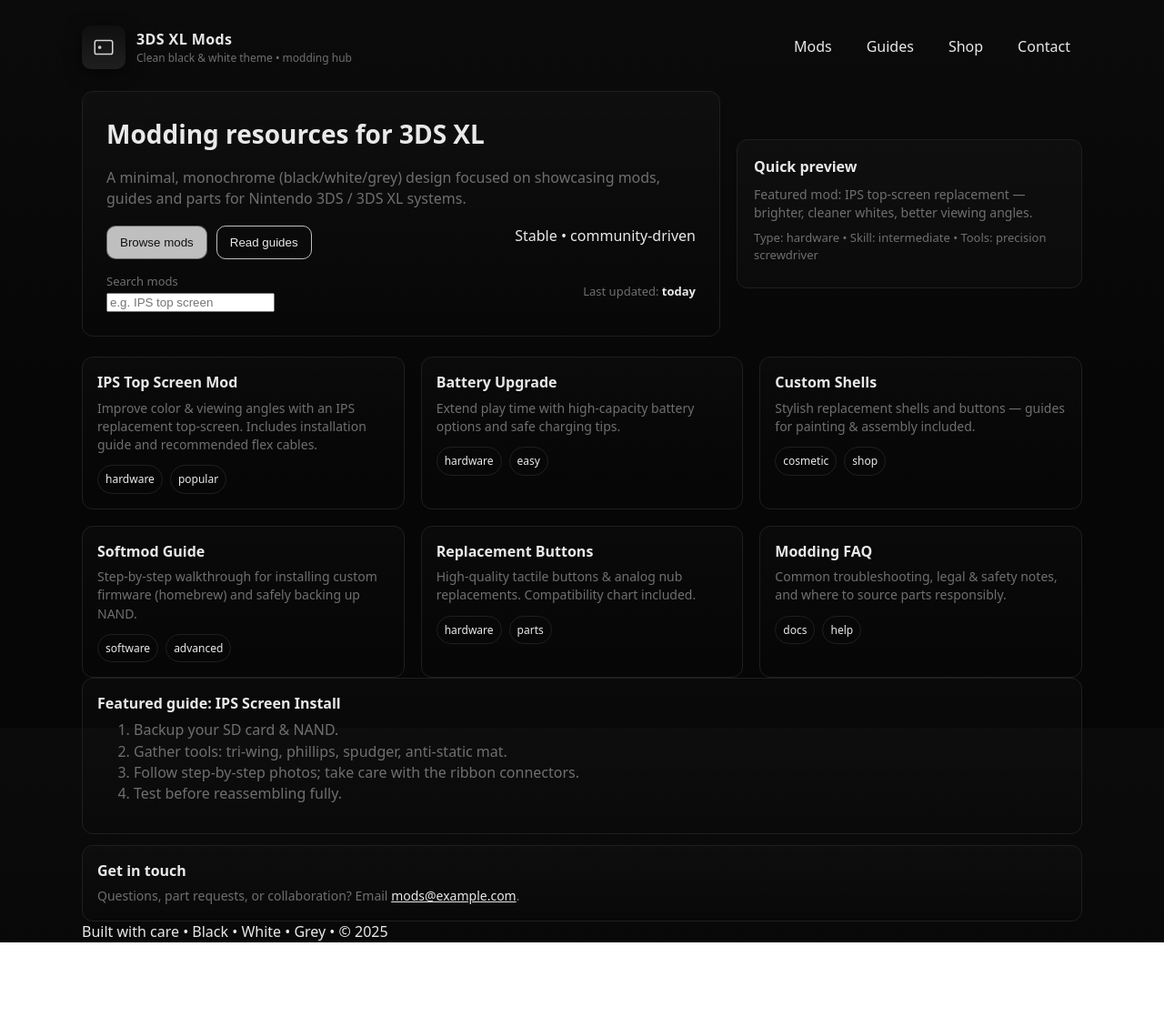
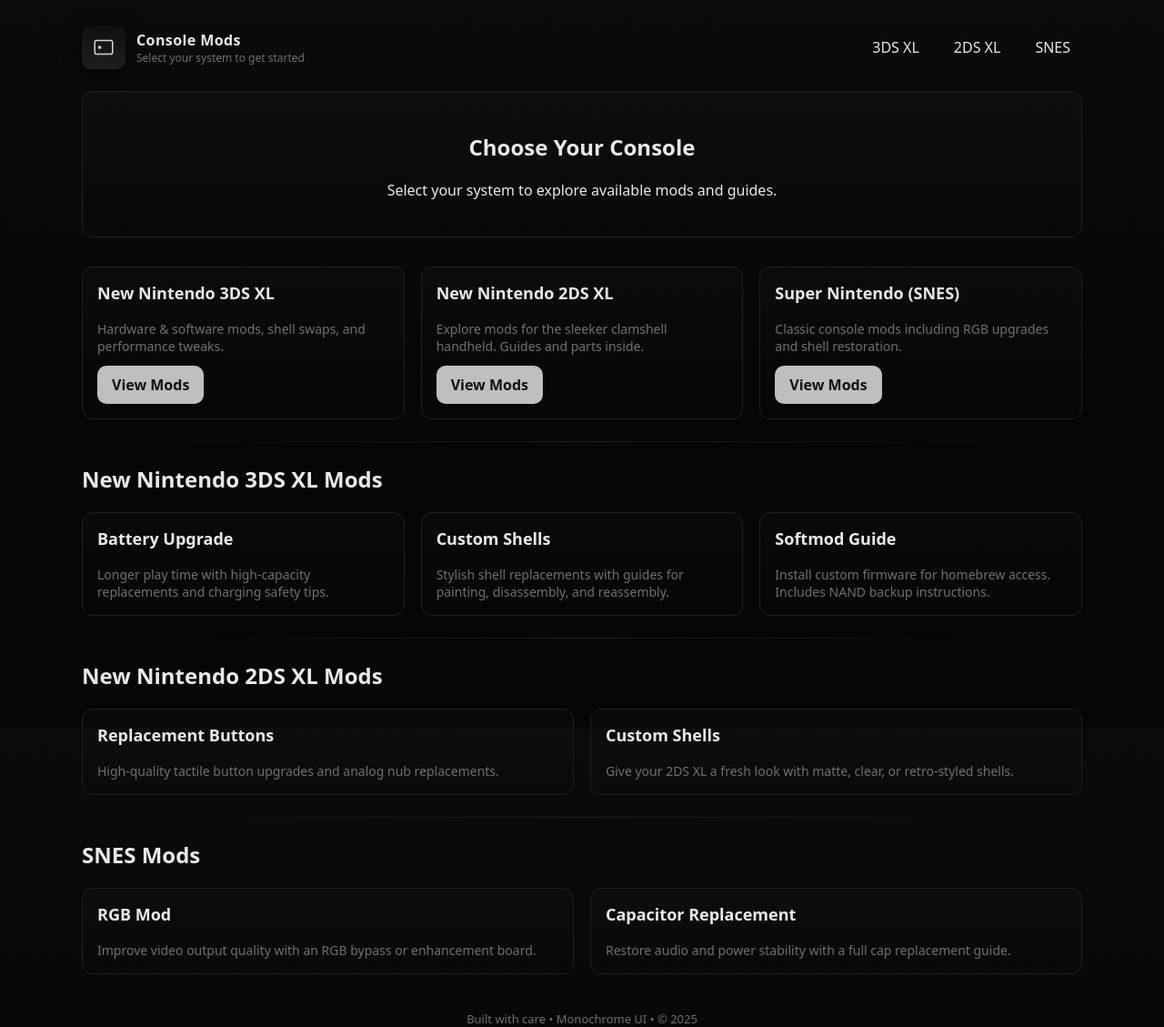
Before and after one commit to BillyFart/Website, a plain HTML site: page index.html in a window 1280 px wide. Shown: the whole page at 91% size. Before the commit the page ends 1036 px from the top, so only its background shows below. Drawn offline with Linux system fonts and the light colour scheme.

Commit message:
Update index.html

```diff
--- a/index.html
+++ b/index.html
@@ -3,110 +3,155 @@
 <head>
   <meta charset="utf-8" />
   <meta name="viewport" content="width=device-width,initial-scale=1" />
-  <title>3DS XL Mods — Monochrome Theme</title>
-  <meta name="description" content="Clean black, white & grey theme for a 3DS XL modding site." />
-
+  <title>Console Mods — Monochrome Theme</title>
+  <meta name="description" content="Choose your console to explore mods for the New Nintendo 3DS XL, 2DS XL, and SNES." />
+  <meta name="theme-color" content="#0b0b0b" />
   <style>
-    /* Theme variables (black / white / grey) */
-    :root{
+    :root {
       --bg: #0b0b0b;
       --paper: #0f0f0f;
       --muted: #6f6f6f;
       --line: #1f1f1f;
       --text: #e9e9e9;
-      --accent: #bfbfbf; /* subtle lighter grey for highlights */
+      --accent: #bfbfbf;
       --glass: rgba(255,255,255,0.03);
       --radius: 12px;
       --max-width: 1100px;
       --gap: 18px;
       font-family: system-ui, -apple-system, "Segoe UI", Roboto, "Helvetica Neue", Arial;
-      -webkit-font-smoothing:antialiased;
-      -moz-osx-font-smoothing:grayscale;
+      scroll-behavior: smooth;
     }
 
-    /* Reset + base */
-    *{box-sizing:border-box}
-    html,body{height:100%}
-    body{
-      margin:0;
-      background:linear-gradient(180deg,var(--bg), #060606 60%);
-      color:var(--text);
-      line-height:1.45;
-      padding:28px 18px;
-      display:flex;
-      justify-content:center;
-      font-size:16px;
+    * { box-sizing: border-box; }
+    html, body { height: 100%; margin: 0; }
+    body {
+      background: linear-gradient(180deg, var(--bg), #060606 60%);
+      color: var(--text);
+      padding: 28px 18px;
+      display: flex;
+      justify-content: center;
     }
 
-    .wrap{
-      width:100%;
-      max-width:var(--max-width);
+    .wrap {
+      width: 100%;
+      max-width: var(--max-width);
     }
 
-    header{
-      display:flex;
-      gap:16px;
-      align-items:center;
-      justify-content:space-between;
-      margin-bottom:24px;
+    header {
+      display: flex;
+      justify-content: space-between;
+      align-items: center;
+      margin-bottom: 24px;
+      gap: 16px;
     }
 
-    .brand{display:flex;gap:12px;align-items:center}
-    .logo{
-      width:48px;height:48px;border-radius:10px;display:grid;place-items:center;background:linear-gradient(180deg,var(--paper),var(--line));box-shadow:0 4px 18px rgba(0,0,0,0.6);
+    .brand {
+      display: flex;
+      align-items: center;
+      gap: 12px;
     }
-    .logo svg{width:26px;height:26px;opacity:.9}
-    .site-title{font-weight:700;letter-spacing:0.4px}
-    .site-sub{font-size:12px;color:var(--muted)}
 
-    nav{display:flex;gap:12px;align-items:center}
-    .nav-link{padding:8px 12px;border-radius:10px;text-decoration:none;color:var(--text);background:transparent;border:1px solid transparent}
-    .nav-link:hover{border-color:var(--line);background:var(--glass)}
+    .logo {
+      width: 48px;
+      height: 48px;
+      border-radius: 10px;
+      display: grid;
+      place-items: center;
+      background: linear-gradient(180deg, var(--paper), var(--line));
+      box-shadow: 0 4px 18px rgba(0, 0, 0, 0.6);
+    }
 
-    /* Hero */
-    .hero{
-      display:grid;grid-template-columns:1fr 380px;gap:var(--gap);align-items:center;margin-bottom:22px;
+    .logo svg {
+      width: 26px;
+      height: 26px;
+      opacity: 0.9;
     }
-    .hero-card{
-      background:linear-gradient(180deg, rgba(255,255,255,0.02), transparent);
-      padding:26px;border-radius:var(--radius);border:1px solid var(--line);
+
+    .site-title { font-weight: 700; letter-spacing: 0.4px; }
+    .site-sub { font-size: 12px; color: var(--muted); }
+
+    nav {
+      display: flex;
+      gap: 12px;
+      align-items: center;
     }
-    .hero h1{margin:0 0 8px 0;font-size:28px}
-    .lead{color:var(--muted);margin-bottom:18px}
-    .cta-row{display:flex;gap:10px}
-    .btn{padding:10px 14px;border-radius:10px;background:transparent;border:1px solid var(--accent);color:var(--text);cursor:pointer}
-    .btn.primary{background:var(--accent);color:#111;border:1px solid rgba(0,0,0,0.45)}
 
-    /* Sidebar preview */
-    .preview{padding:18px;border-radius:12px;border:1px solid var(--line);background:linear-gradient(180deg,var(--paper),#0b0b0b)}
-    .preview p{margin:8px 0;color:var(--muted);font-size:14px}
+    .nav-link {
+      padding: 8px 12px;
+      border-radius: 10px;
+      text-decoration: none;
+      color: var(--text);
+      background: transparent;
+      border: 1px solid transparent;
+    }
 
-    /* Grid */
-    .grid{display:grid;grid-template-columns:repeat(3,1fr);gap:var(--gap)}
-    @media (max-width:980px){.hero{grid-template-columns:1fr} .grid{grid-template-columns:repeat(2,1fr)}}
-    @media (max-width:600px){.grid{grid-template-columns:1fr}}
+    .nav-link:hover {
+      border-color: var(--line);
+      background: var(--glass);
+    }
 
-    .card{background:linear-gradient(180deg, rgba(255,255,255,0.015), transparent);padding:16px;border-radius:12px;border:1px solid var(--line)}
-    .card h3{margin:0 0 6px 0;font-size:16px}
-    .card p{margin:0;color:var(--muted);font-size:14px}
+    .grid {
+      display: grid;
+      grid-template-columns: repeat(auto-fit, minmax(280px, 1fr));
+      gap: var(--gap);
+    }
 
-    .meta{margin-top:12px;display:flex;gap:8px;align-items:center}
-    .tag{font-size:12px;padding:6px 8px;border-radius:999px;border:1px solid var(--line);color:var(--muted}
+    .card {
+      background: linear-gradient(180deg, rgba(255,255,255,0.015), transparent);
+      padding: 16px;
+      border-radius: var(--radius);
+      border: 1px solid var(--line);
+    }
 
-    footer{margin-top:26px;color:var(--muted);font-size:13px;text-align:center}
+    .card h3 {
+      margin-top: 0;
+      font-size: 18px;
+    }
 
-    /* subtle divider */
-    .divider{height:1px;background:linear-gradient(90deg,transparent,var(--line),transparent);margin:18px 0;border-radius:2px}
+    .card p {
+      margin: 0;
+      color: var(--muted);
+      font-size: 14px;
+    }
 
-    /* search */
-    .search{display:flex;gap:8px}
-    .search input{background:transparent;border:1px solid var(--line);padding:10px 12px;border-radius:10px;color:var(--text);outline:none}
+    .hero-card {
+      margin-bottom: 32px;
+      padding: 24px;
+      border-radius: var(--radius);
+      border: 1px solid var(--line);
+      background: linear-gradient(180deg, rgba(255,255,255,0.02), transparent);
+      text-align: center;
+    }
 
-    /* small utilities */
-    .kbd{padding:6px 8px;border-radius:6px;border:1px solid var(--line);font-size:13px;color:var(--muted)}
+    .btn {
+      padding: 10px 16px;
+      background: var(--accent);
+      color: #111;
+      border: none;
+      border-radius: 10px;
+      font-weight: bold;
+      text-decoration: none;
+      display: inline-block;
+      margin-top: 12px;
+    }
 
-    /* accessibility */
-    a:focus{outline:3px solid rgba(255,255,255,0.06);outline-offset:3px}
+    .btn:hover {
+      background: #d0d0d0;
+    }
+
+    .divider {
+      height: 1px;
+      background: linear-gradient(90deg, transparent, var(--line), transparent);
+      margin: 24px 0;
+      border-radius: 2px;
+    }
+
+    footer {
+      margin-top: 40px;
+      text-align: center;
+      color: var(--muted);
+      font-size: 13px;
+    }
   </style>
 </head>
 <body>
@@ -114,129 +159,110 @@
     <header>
       <div class="brand">
         <div class="logo" aria-hidden="true">
-          <!-- minimal handheld icon -->
-          <svg viewBox="0 0 24 24" fill="none" stroke="currentColor" stroke-width="1.4" stroke-linecap="round" stroke-linejoin="round"><rect x="3" y="5" width="18" height="14" rx="2" ry="2"></rect><circle cx="8" cy="12" r="1"></circle></svg>
+          <svg viewBox="0 0 24 24" fill="none" stroke="currentColor" stroke-width="1.4" stroke-linecap="round" stroke-linejoin="round">
+            <rect x="3" y="5" width="18" height="14" rx="2" ry="2"></rect>
+            <circle cx="8" cy="12" r="1"></circle>
+          </svg>
         </div>
         <div>
-          <div class="site-title">3DS XL Mods</div>
-          <div class="site-sub">Clean black & white theme • modding hub</div>
+          <div class="site-title">Console Mods</div>
+          <div class="site-sub">Select your system to get started</div>
         </div>
       </div>
-
       <nav>
-        <a class="nav-link" href="#mods">Mods</a>
-        <a class="nav-link" href="#guides">Guides</a>
-        <a class="nav-link" href="#shop">Shop</a>
-        <a class="nav-link" href="#contact">Contact</a>
+        <a class="nav-link" href="#3dsxl">3DS XL</a>
+        <a class="nav-link" href="#2dsxl">2DS XL</a>
+        <a class="nav-link" href="#snes">SNES</a>
       </nav>
     </header>
 
-    <section class="hero">
-      <div class="hero-card">
-        <h1>Modding resources for 3DS XL</h1>
-        <p class="lead">A minimal, monochrome (black/white/grey) design focused on showcasing mods, guides and parts for Nintendo 3DS / 3DS XL systems.</p>
-        <div class="cta-row">
-          <button class="btn primary">Browse mods</button>
-          <button class="btn">Read guides</button>
-          <div style="flex:1"></div>
-          <div class="kbd">Stable • community-driven</div>
+    <section class="hero-card">
+      <h1>Choose Your Console</h1>
+      <p class="lead">Select your system to explore available mods and guides.</p>
+    </section>
+
+    <section class="grid">
+      <div class="card">
+        <h3>New Nintendo 3DS XL</h3>
+        <p>Hardware & software mods, shell swaps, and performance tweaks.</p>
+        <a href="#3dsxl" class="btn">View Mods</a>
+      </div>
+
+      <div class="card">
+        <h3>New Nintendo 2DS XL</h3>
+        <p>Explore mods for the sleeker clamshell handheld. Guides and parts inside.</p>
+        <a href="#2dsxl" class="btn">View Mods</a>
+      </div>
+
+      <div class="card">
+        <h3>Super Nintendo (SNES)</h3>
+        <p>Classic console mods including RGB upgrades and shell restoration.</p>
+        <a href="#snes" class="btn">View Mods</a>
+      </div>
+    </section>
+
+    <div class="divider"></div>
+
+    <!-- 3DS XL Section -->
+    <section id="3dsxl">
+      <h2>New Nintendo 3DS XL Mods</h2>
+      <div class="grid">
+        <div class="card">
+          <h3>Battery Upgrade</h3>
+          <p>Longer play time with high-capacity replacements and charging safety tips.</p>
         </div>
-
-        <div class="divider"></div>
-
-        <div style="display:flex;gap:12px;margin-top:12px;align-items:center">
-          <div style="flex:1">
-            <label for="q" style="font-size:13px;color:var(--muted)">Search mods</label>
-            <div class="search"><input id="q" placeholder="e.g. IPS top screen" aria-label="Search mods"></div>
-          </div>
-          <div style="width:180px;text-align:right;color:var(--muted);font-size:13px">Last updated: <strong style="color:var(--text)">today</strong></div>
+        <div class="card">
+          <h3>Custom Shells</h3>
+          <p>Stylish shell replacements with guides for painting, disassembly, and reassembly.</p>
+        </div>
+        <div class="card">
+          <h3>Softmod Guide</h3>
+          <p>Install custom firmware for homebrew access. Includes NAND backup instructions.</p>
         </div>
       </div>
-
-      <aside class="preview">
-        <strong style="display:block;margin-bottom:8px">Quick preview</strong>
-        <p>Featured mod: IPS top-screen replacement — brighter, cleaner whites, better viewing angles.</p>
-        <p style="font-size:13px;color:var(--muted)">Type: hardware • Skill: intermediate • Tools: precision screwdriver</p>
-      </aside>
     </section>
 
-    <main>
-      <section id="mods" class="grid">
-        <article class="card">
-          <h3>IPS Top Screen Mod</h3>
-          <p>Improve color & viewing angles with an IPS replacement top-screen. Includes installation guide and recommended flex cables.</p>
-          <div class="meta"><span class="tag">hardware</span><span class="tag">popular</span></div>
-        </article>
+    <div class="divider"></div>
 
-        <article class="card">
-          <h3>Battery Upgrade</h3>
-          <p>Extend play time with high-capacity battery options and safe charging tips.</p>
-          <div class="meta"><span class="tag">hardware</span><span class="tag">easy</span></div>
-        </article>
+    <!-- 2DS XL Section -->
+    <section id="2dsxl">
+      <h2>New Nintendo 2DS XL Mods</h2>
+      <div class="grid">
+        <div class="card">
+          <h3>Replacement Buttons</h3>
+          <p>High-quality tactile button upgrades and analog nub replacements.</p>
+        </div>
+        <div class="card">
+          <h3>Custom Shells</h3>
+          <p>Give your 2DS XL a fresh look with matte, clear, or retro-styled shells.</p>
+        </div>
+      </div>
+    </section>
 
-        <article class="card">
-          <h3>Custom Shells</h3>
-          <p>Stylish replacement shells and buttons — guides for painting & assembly included.</p>
-          <div class="meta"><span class="tag">cosmetic</span><span class="tag">shop</span></div>
-        </article>
+    <div class="divider"></div>
 
-        <article class="card">
-          <h3>Softmod Guide</h3>
-          <p>Step-by-step walkthrough for installing custom firmware (homebrew) and safely backing up NAND.</p>
-          <div class="meta"><span class="tag">software</span><span class="tag">advanced</span></div>
-        </article>
-
-        <article class="card">
-          <h3>Replacement Buttons</h3>
-          <p>High-quality tactile buttons & analog nub replacements. Compatibility chart included.</p>
-          <div class="meta"><span class="tag">hardware</span><span class="tag">parts</span></div>
-        </article>
-
-        <article class="card">
-          <h3>Modding FAQ</h3>
-          <p>Common troubleshooting, legal & safety notes, and where to source parts responsibly.</p>
-          <div class="meta"><span class="tag">docs</span><span class="tag">help</span></div>
-        </article>
-      </section>
-
-      <div class="divider"></div>
-
-      <section id="guides">
-        <div class="card" style="margin-bottom:12px">
-          <h3 style="margin-bottom:6px">Featured guide: IPS Screen Install</h3>
-          <ol style="color:var(--muted);margin-top:6px">
-            <li>Backup your SD card & NAND.</li>
-            <li>Gather tools: tri-wing, phillips, spudger, anti-static mat.</li>
-            <li>Follow step-by-step photos; take care with the ribbon connectors.</li>
-            <li>Test before reassembling fully.</li>
-          </ol>
+    <!-- SNES Section -->
+    <section id="snes">
+      <h2>SNES Mods</h2>
+      <div class="grid">
+        <div class="card">
+          <h3>RGB Mod</h3>
+          <p>Improve video output quality with an RGB bypass or enhancement board.</p>
         </div>
-      </section>
-
-      <div class="divider"></div>
-
-      <section id="contact" class="card">
-        <h3>Get in touch</h3>
-        <p style="color:var(--muted)">Questions, part requests, or collaboration? Email <a href="mailto:mods@example.com" style="color:var(--text)">mods@example.com</a>.</p>
-      </section>
-    </main>
+        <div class="card">
+          <h3>Capacitor Replacement</h3>
+          <p>Restore audio and power stability with a full cap replacement guide.</p>
+        </div>
+      </div>
+    </section>
 
     <footer>
-      Built with care • Black • White • Grey • © <span id="year"></span>
+      Built with care • Monochrome UI • © <span id="year"></span>
     </footer>
   </div>
 
   <script>
-    // small enhancement
     document.getElementById('year').textContent = new Date().getFullYear();
-
-    // basic keyboard shortcut: press / to focus search
-    window.addEventListener('keydown', (e) => {
-      if (e.key === '/'){
-        const q = document.getElementById('q');
-        if (q){ e.preventDefault(); q.focus(); }
-      }
-    });
   </script>
 </body>
 </html>
```
